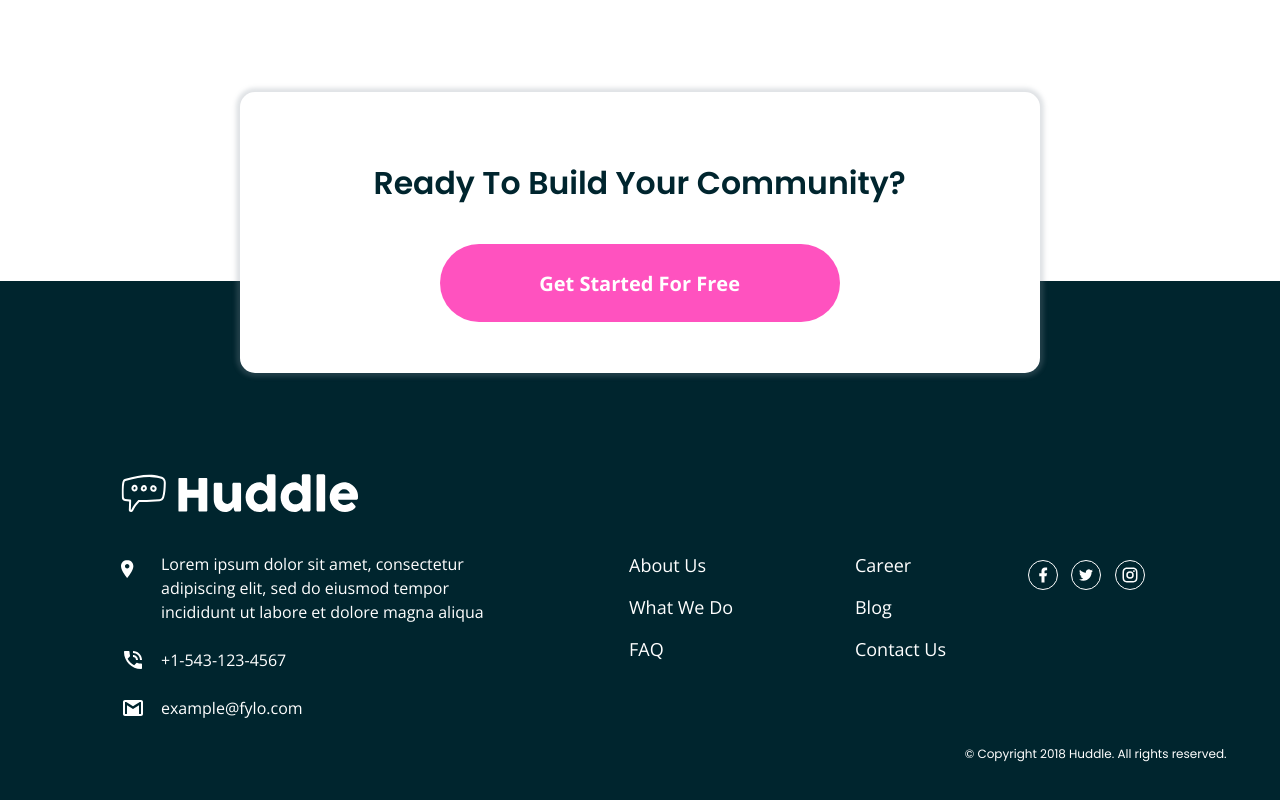
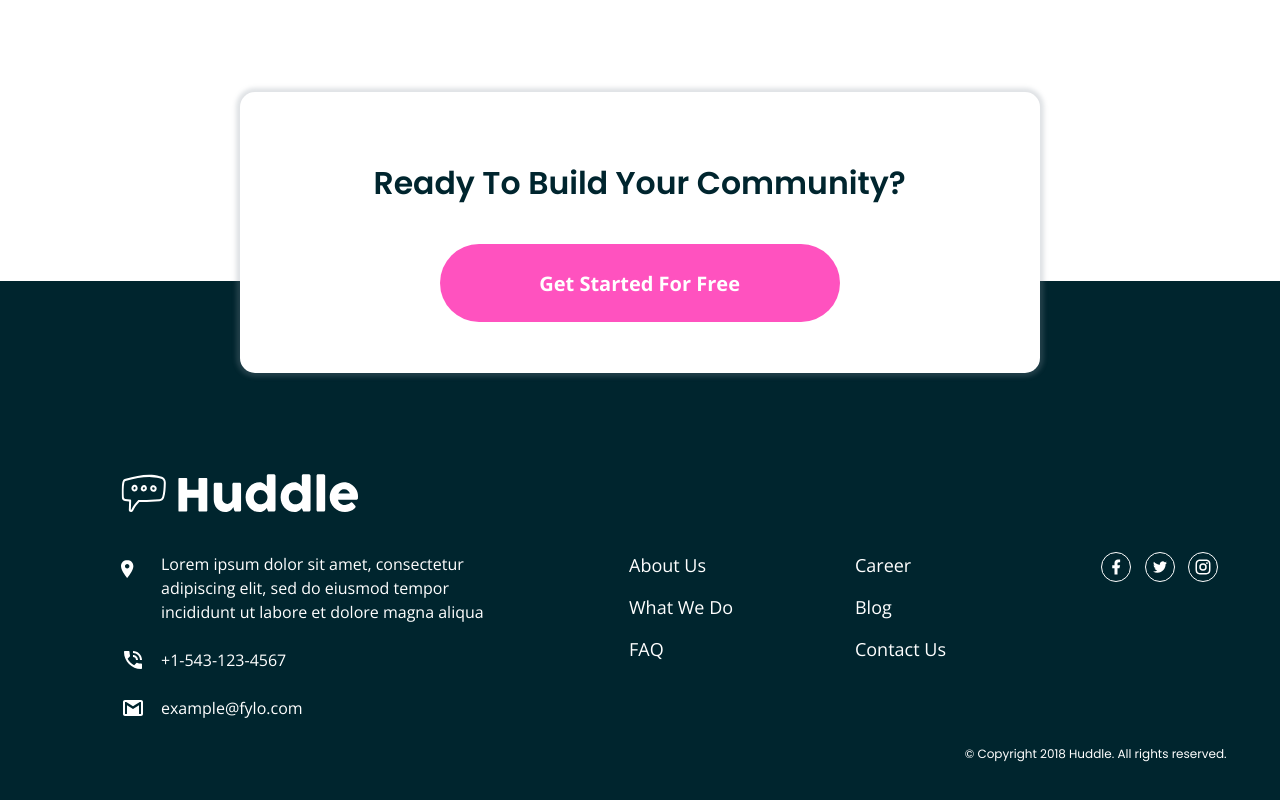
Before and after one commit to JCDMeira/huddle-lpc, a React (Create React App) app: page / in a window 1280 px wide. Shown: the part 2344-3144 px from the top of the page. Built offline with nearby package versions, Linux system fonts and the light colour scheme.

Commit message:
Add: social size for desktop

```diff
--- a/src/components/MainFooter/style.js
+++ b/src/components/MainFooter/style.js
@@ -75,7 +75,7 @@ export const Selection = styled.div`
       align-items: initial;
       height: 16.9rem;
       a {
-        margin: -0.7rem 0 2.4rem 0;
+        margin: -0.7rem 0rem 2.4rem 0;
       }
     }
   }
@@ -110,4 +110,8 @@ export const Social = styled.div`
       }
     }
   }
+  @media (min-width: 1024px) {
+    margin-top: -0.8rem;
+    margin-left: 15.5rem;
+  }
 `;
```
